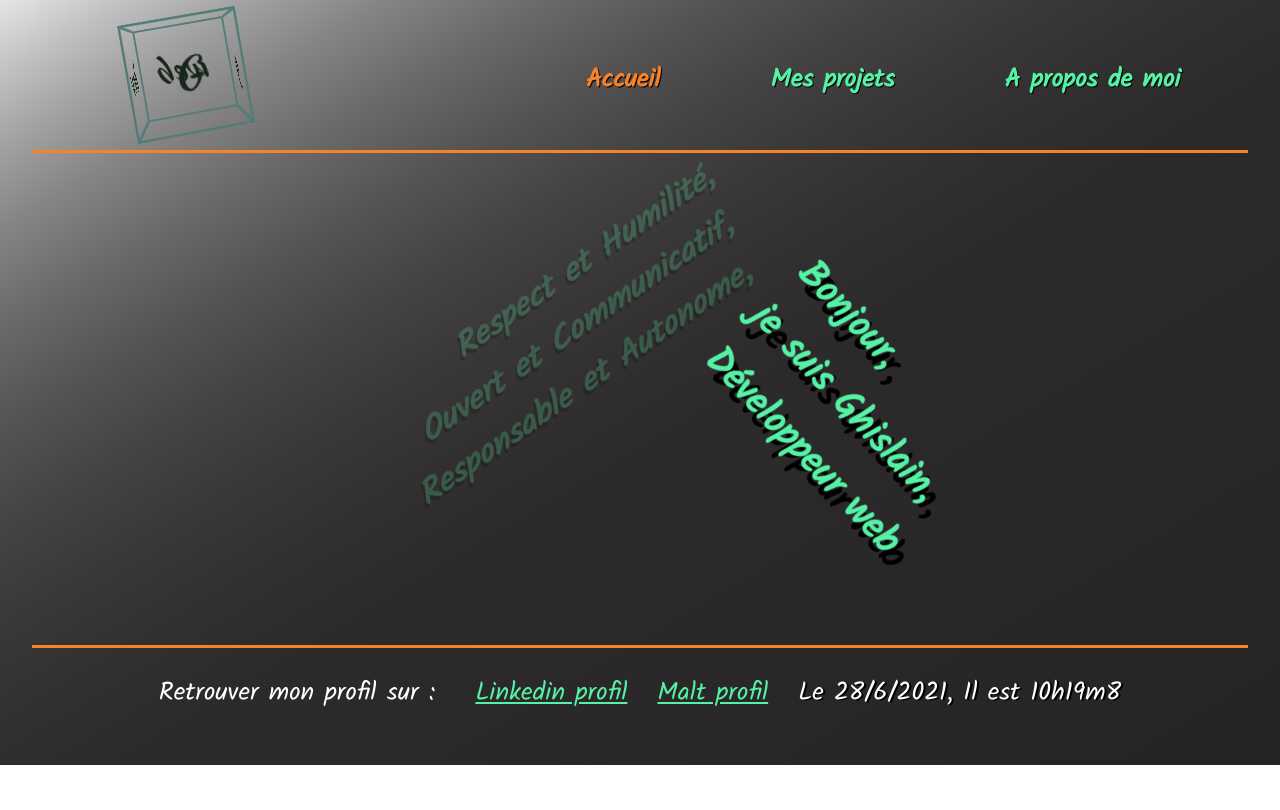
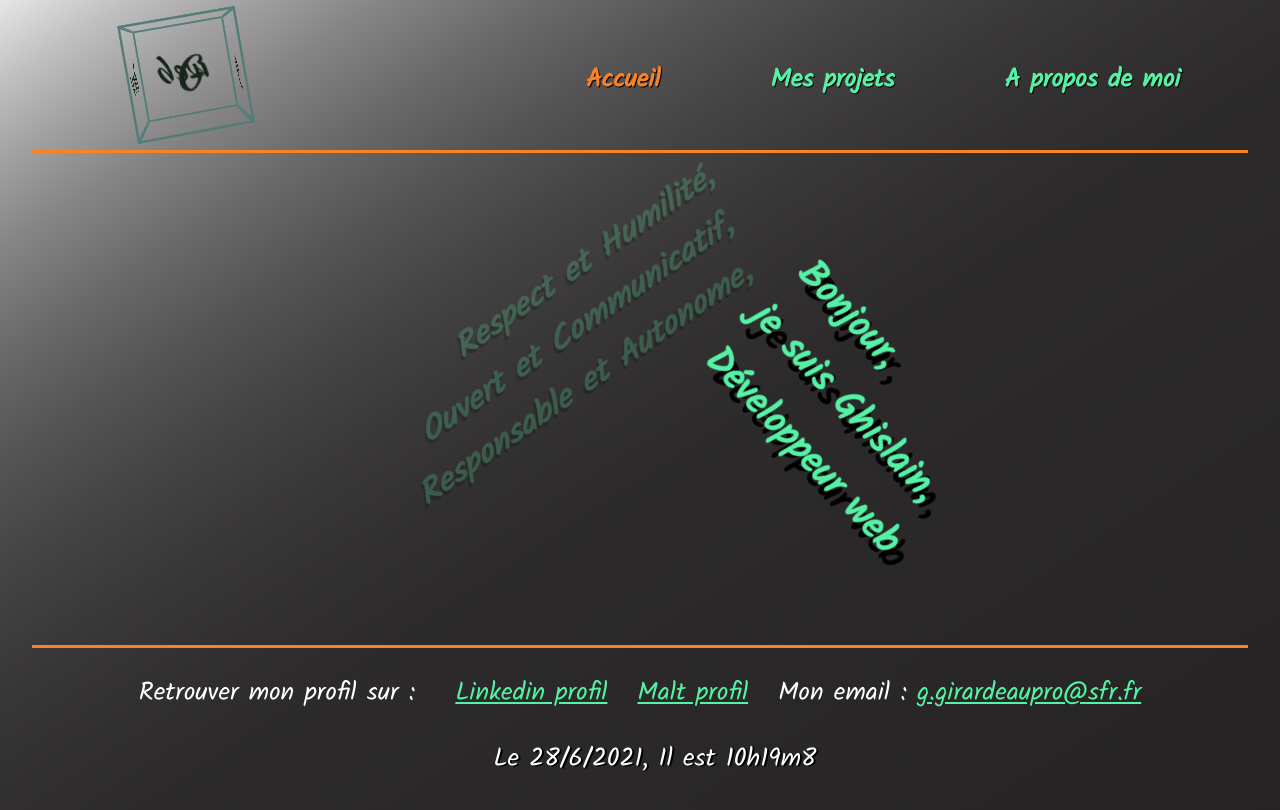
Before and after one commit to ghislaingirardeau/Portfolio_Nuxt, a Nuxt app: page / in a window 1280 px wide. Shown: the top 810 px of the page. Built offline with nearby package versions, Linux system fonts and the light colour scheme.

Commit message:
add email footer

```diff
--- a/components/footerBar.vue
+++ b/components/footerBar.vue
@@ -5,11 +5,9 @@
             <ul>Retrouver mon profil sur :
                 <li><a href="https://www.linkedin.com/in/ghislain-girardeau-a879b2201/" target="_blank">Linkedin profil</a> </li>
                 <li><a href="https://www.malt.fr/profile/ghislaingirardeau" target="_blank">Malt profil</a></li>
+                <li class="email">Mon email : <a href="mailto:g.girardeaupro@sfr.fr">g.girardeaupro@sfr.fr</a></li>
                 <li class="date">{{date}}{{interval}}</li>
             </ul>
-            <div class="date">
-
-            </div>
 
         </div>
 
```
